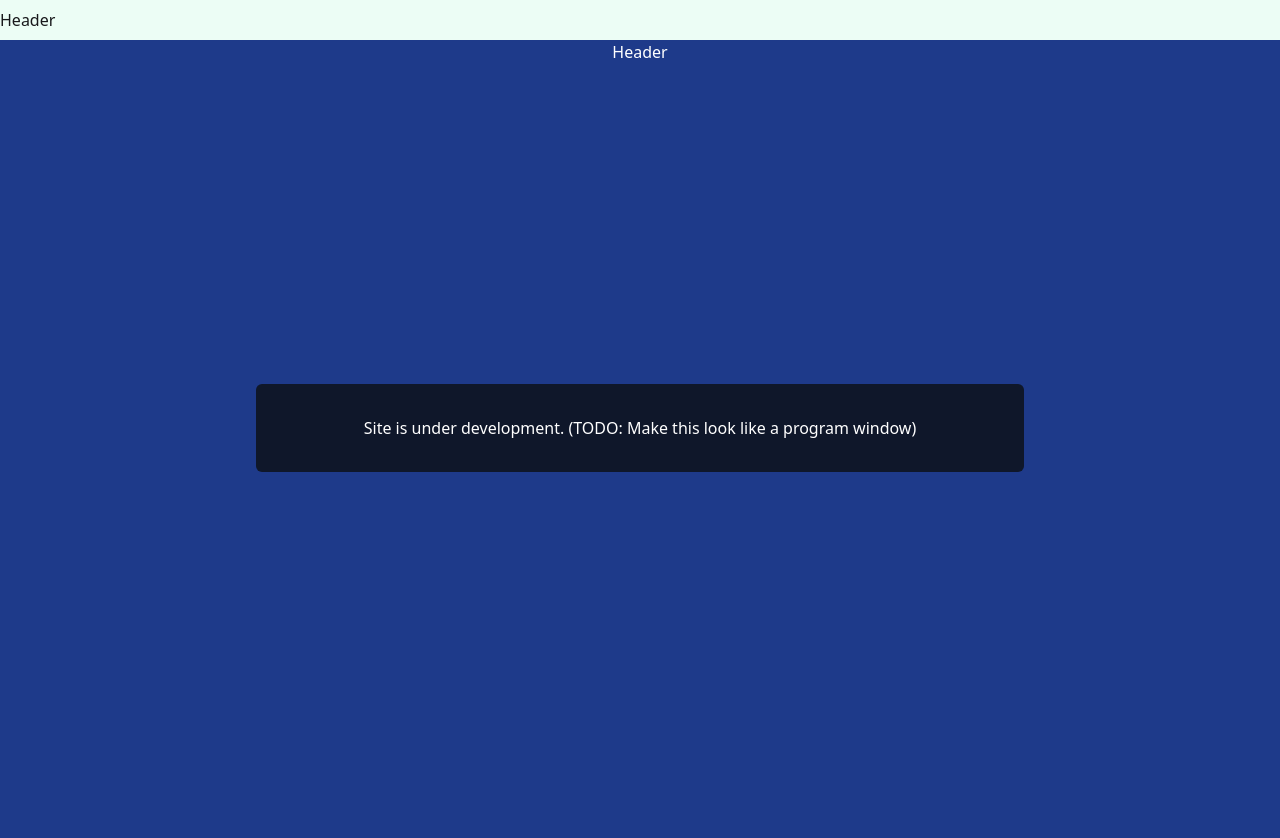
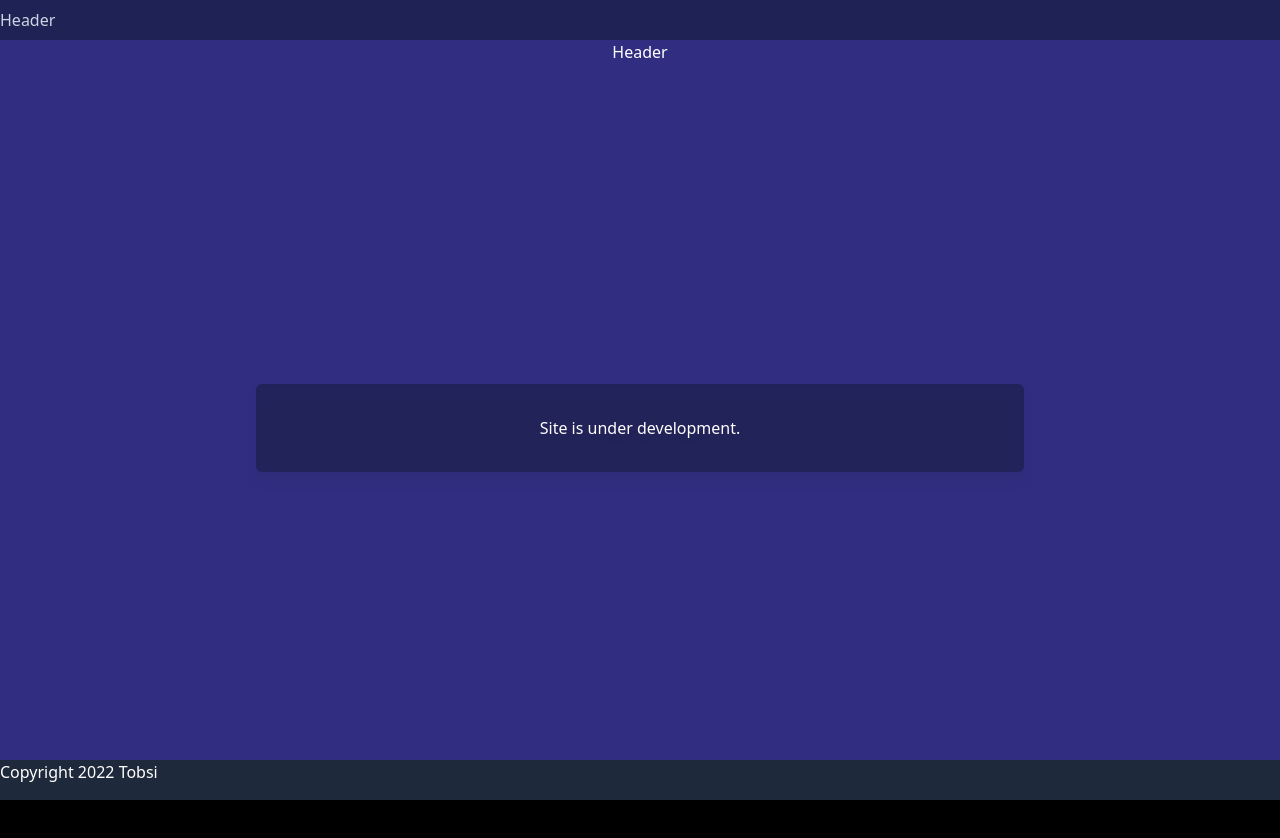
Before and after one commit to TobsiDev/next-js-project, a Next.js app: page /testingPage in a window 1280 px wide. After the commit the page ends 800 px from the top, so only its background shows below. Built offline with nearby package versions, Linux system fonts and the light colour scheme.

Commit message:
Working on stuff

```diff
--- /dev/null
+++ b/src/components/Footer.tsx
@@ -0,0 +1,9 @@
+const Footer = () => {
+  return (
+    <div className=" mt-auto h-10 bg-slate-800">
+      <h2>Copyright 2022 Tobsi</h2>
+    </div>
+  );
+};
+
+export default Footer;
--- /dev/null
+++ b/src/components/Navbar.tsx
@@ -0,0 +1,11 @@
+import { NextPage } from "next";
+
+const Navbar: NextPage = () => {
+  return (
+    <div className=" bg-slate-900 bg-opacity-50 py-2 text-slate-300">
+      <h1 className="text-left">Header</h1>
+    </div>
+  );
+};
+
+export default Navbar;
--- a/src/pages/testingPage/Heade.tsx
+++ /dev/null
@@ -1,11 +0,0 @@
-import { NextPage } from "next";
-
-const Heade: NextPage = () => {
-  return (
-    <div className="bg-emerald-50 py-2 text-zinc-900">
-      <h1>Header</h1>
-    </div>
-  );
-};
-
-export default Heade;
--- a/src/pages/testingPage/index.tsx
+++ b/src/pages/testingPage/index.tsx
@@ -1,21 +1,22 @@
 import { NextPage } from "next";
-import Heade from "./Heade";
+import Footer from "../../components/Footer";
+import Navbar from "../../components/Navbar";
 
 const Album: NextPage = () => {
   return (
-    <div>
-      <Heade />
-      <div className=" h-screen bg-blue-900 ">
-        <h1 className=" self-center text-center">Header</h1>
-        <div className="mt-80 ">
-          <div className="mx-auto max-w-3xl rounded-md bg-slate-900 py-8 text-center">
-            <h2>
-              Site is under development. (TODO: Make this look like a program
-              window)
-            </h2>
-          </div>
+    <div className=" flex h-auto min-h-screen flex-col bg-indigo-900 ">
+      <Navbar />
+      <h1 className=" self-center text-center">Header</h1>
+      <div className="mt-80 ">
+        <div
+          className="mx-auto max-w-3xl rounded-md bg-slate-900
+          bg-opacity-40 py-8 text-center shadow-inner drop-shadow-lg"
+        >
+          <h2 className=" text-opacity-0">Site is under development.</h2>
         </div>
       </div>
+      <br />
+      <Footer />
     </div>
   );
 };
```
